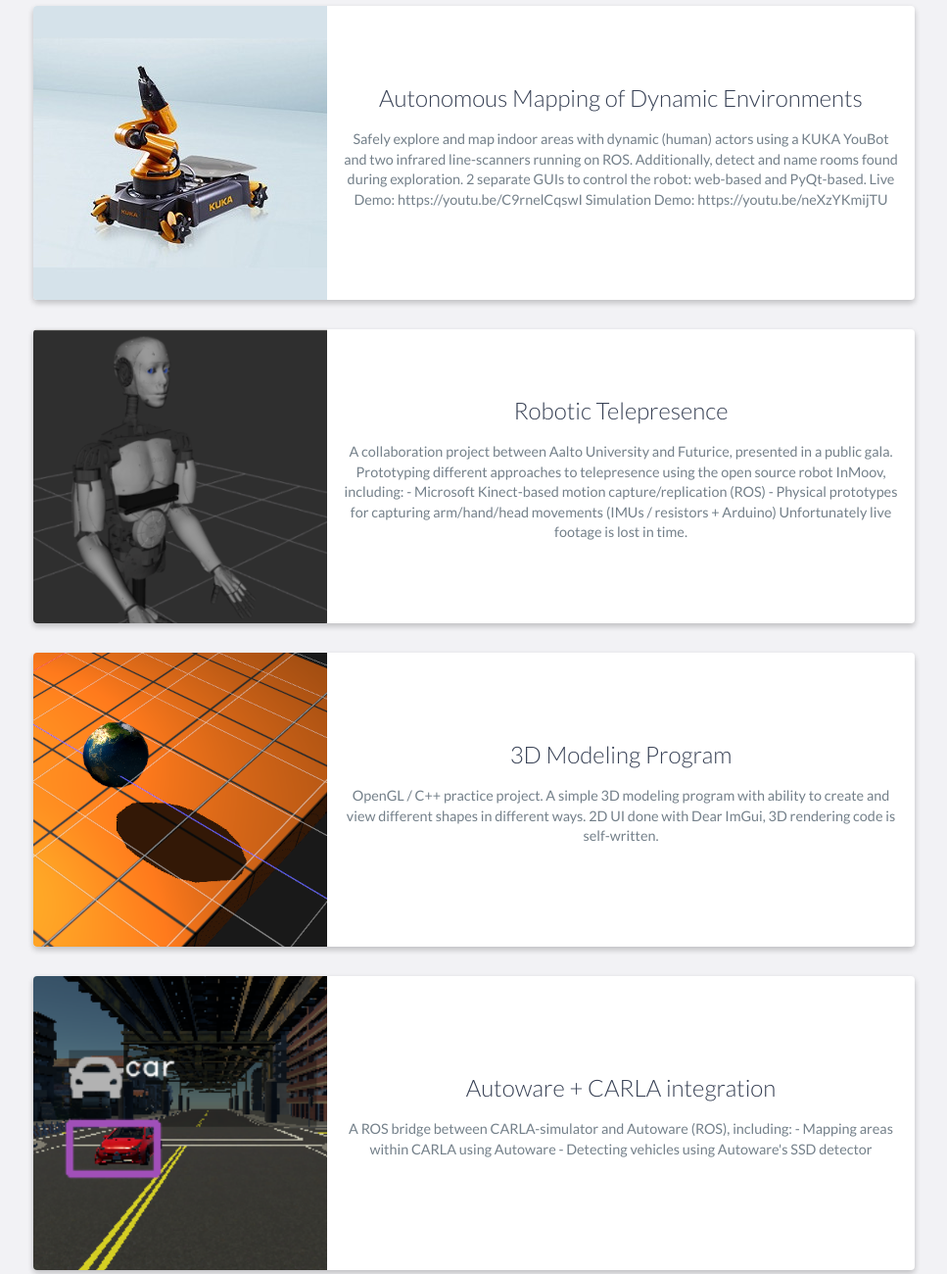
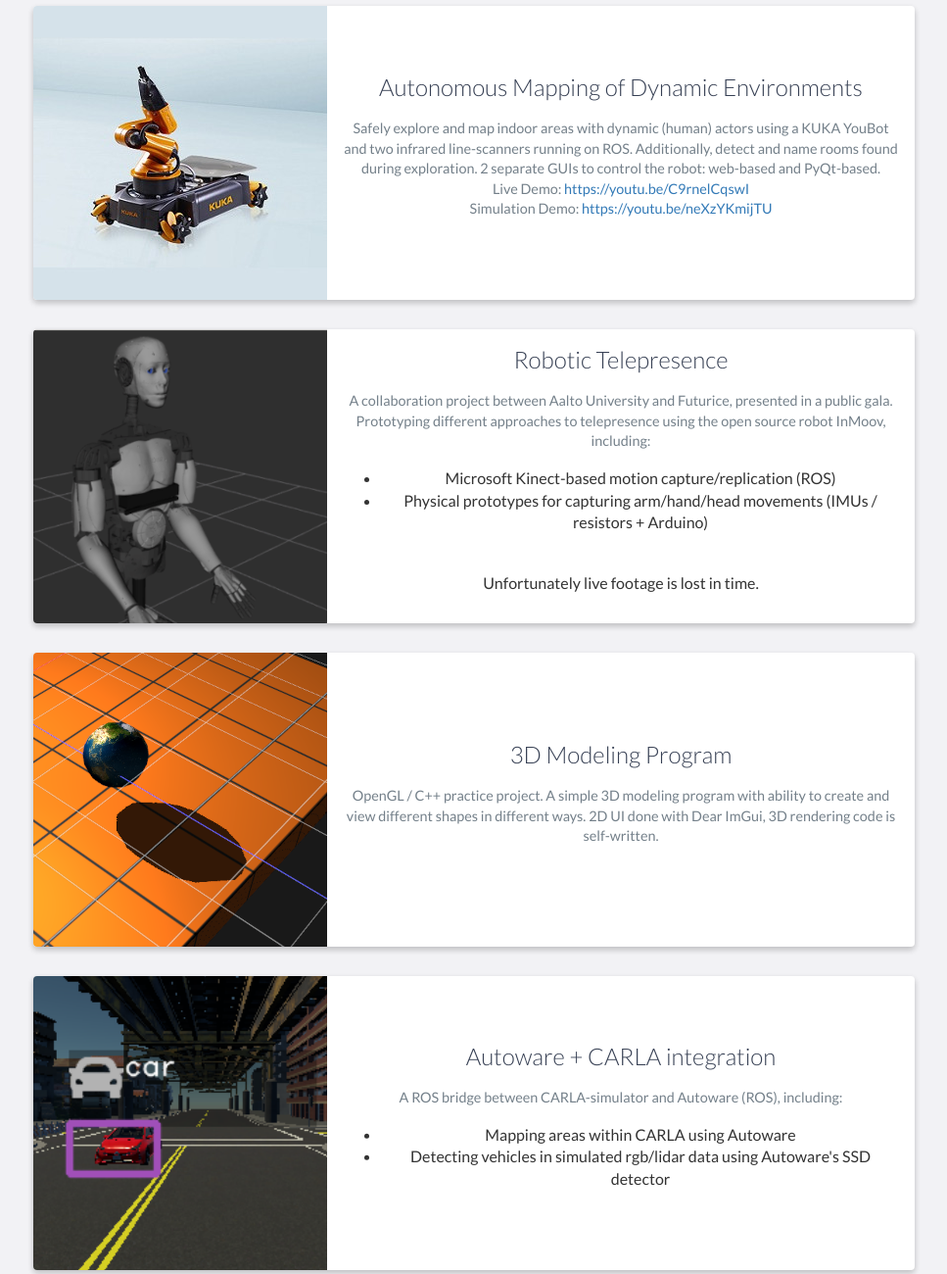
Before and after one commit to juha-hovi/juha-hovi.github.io, a website: page index.html in a window 1280 px wide. Shown: the part 940-2240 px from the top of the page at 98% size, without its empty margins (156-1123 px from the left). Drawn offline with nearby package versions, Linux system fonts and the light colour scheme.

Commit message:
Update index.html

```diff
--- a/index.html
+++ b/index.html
@@ -158,9 +158,10 @@
                         <h3>Autonomous Mapping of Dynamic Environments</h3>
                         <p>
                             Safely explore and map indoor areas with dynamic (human) actors using a KUKA YouBot and two infrared line-scanners running on ROS. Additionally, detect and name rooms found during exploration. 2 separate GUIs to control the robot: web-based and PyQt-based.
-
-                            Live Demo: https://youtu.be/C9rnelCqswI
-                            Simulation Demo: https://youtu.be/neXzYKmijTU
+                            <br>
+                            Live Demo: <a href="https://youtu.be/C9rnelCqswI">https://youtu.be/C9rnelCqswI</a>
+                            <br>
+                            Simulation Demo: <a href="https://youtu.be/neXzYKmijTU">https://youtu.be/neXzYKmijTU</a>
                         </p>
                         <!-- <a href="#">View Project</a> -->
                     </div>
@@ -177,9 +178,12 @@
                         <h3>Robotic Telepresence</h3>
                         <p>
                             A collaboration project between Aalto University and Futurice, presented in a public gala. Prototyping different approaches to telepresence using the open source robot InMoov, including:
-	                        - Microsoft Kinect-based motion capture/replication (ROS)
-	                        - Physical prototypes for capturing arm/hand/head movements (IMUs / resistors + Arduino)
-
+                            <br>
+                            <ul>
+                                <li>Microsoft Kinect-based motion capture/replication (ROS)</li>
+                                <li>Physical prototypes for capturing arm/hand/head movements (IMUs / resistors + Arduino)</li>
+                            </ul>
+                            <br>
                             Unfortunately live footage is lost in time.
                         </p>
                         <!-- <a href="#">View Project</a> -->
@@ -213,8 +217,11 @@
                         <h3>Autoware + CARLA integration</h3>
                         <p>
                             A ROS bridge between CARLA-simulator and Autoware (ROS), including:
-	                        - Mapping areas within CARLA using Autoware
-	                        - Detecting vehicles using Autoware's SSD detector
+                            <br>
+                            <ul>
+                                <li>Mapping areas within CARLA using Autoware</li>
+                                <li>Detecting vehicles in simulated rgb/lidar data using Autoware's SSD detector</li>
+                            </ul>
                         </p>
                         <!-- <a href="#">View Project</a> -->
                     </div>
```
